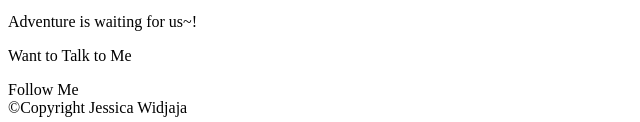
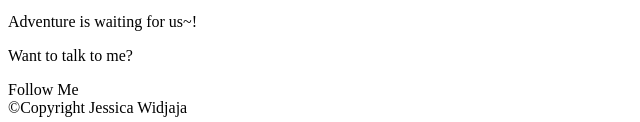
Before and after one commit to jessicawidjaja/jessicawidjaja.github.io, a plain HTML site: page Jumat 23.02/index.html in a window 1280 px wide. Shown: the part 8324-8446 px from the top of the page, 0-640 px from the left. Drawn offline with Linux system fonts and the light colour scheme; files that its build step writes are made by us from their sources; files whose address does not match are found by name.

Commit message:
Update index.html

```diff
--- a/Jumat 23.02/index.html
+++ b/Jumat 23.02/index.html
@@ -46,7 +46,7 @@
  </div>
  </div>
     <footer id="contact">
-      <p class="hero_header">Want to Talk to Me</p>
+      <p class="hero_header">Want to talk to me?</p>
       <div class="button">Follow Me </div>
  </footer>
     <div class="copyright">&copy;Copyright Jessica Widjaja</div>
```
